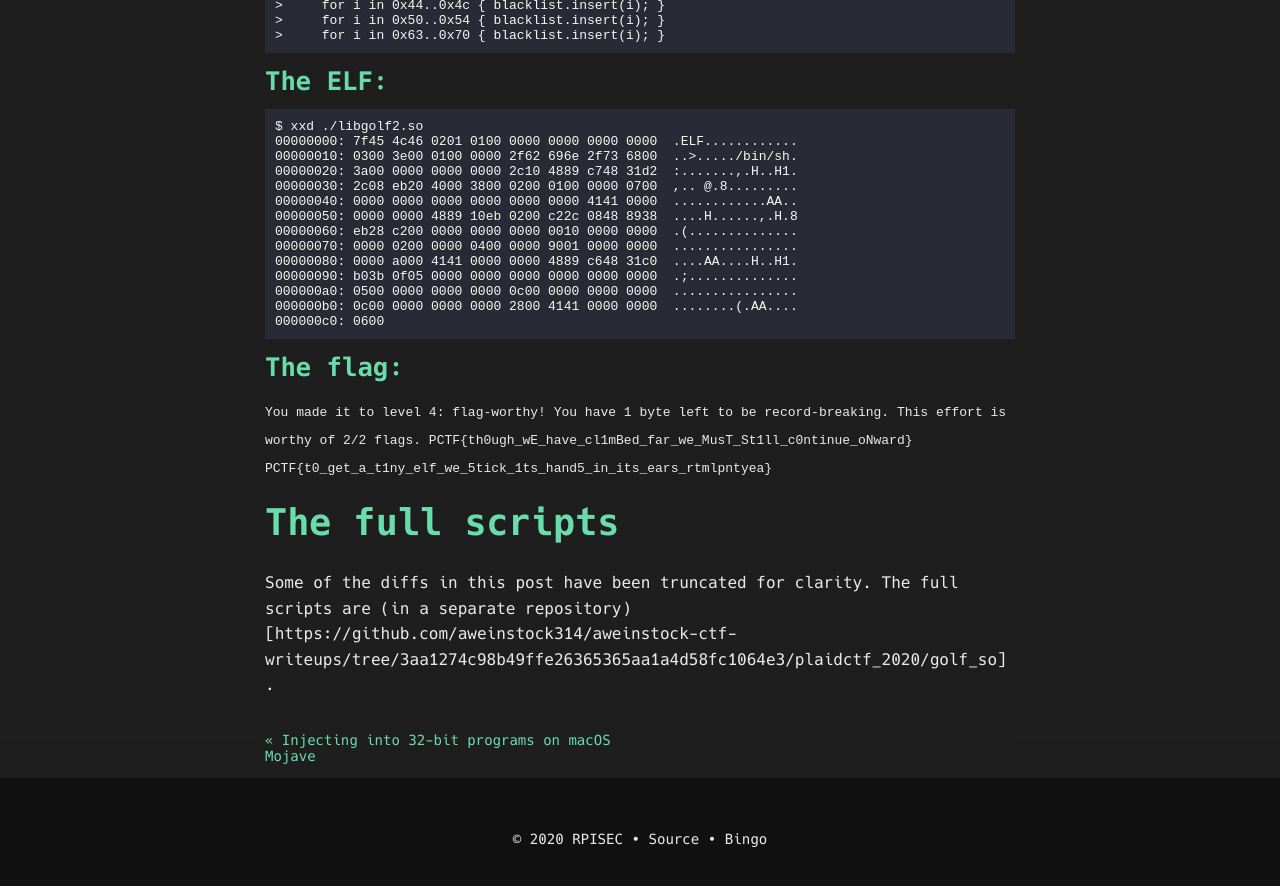
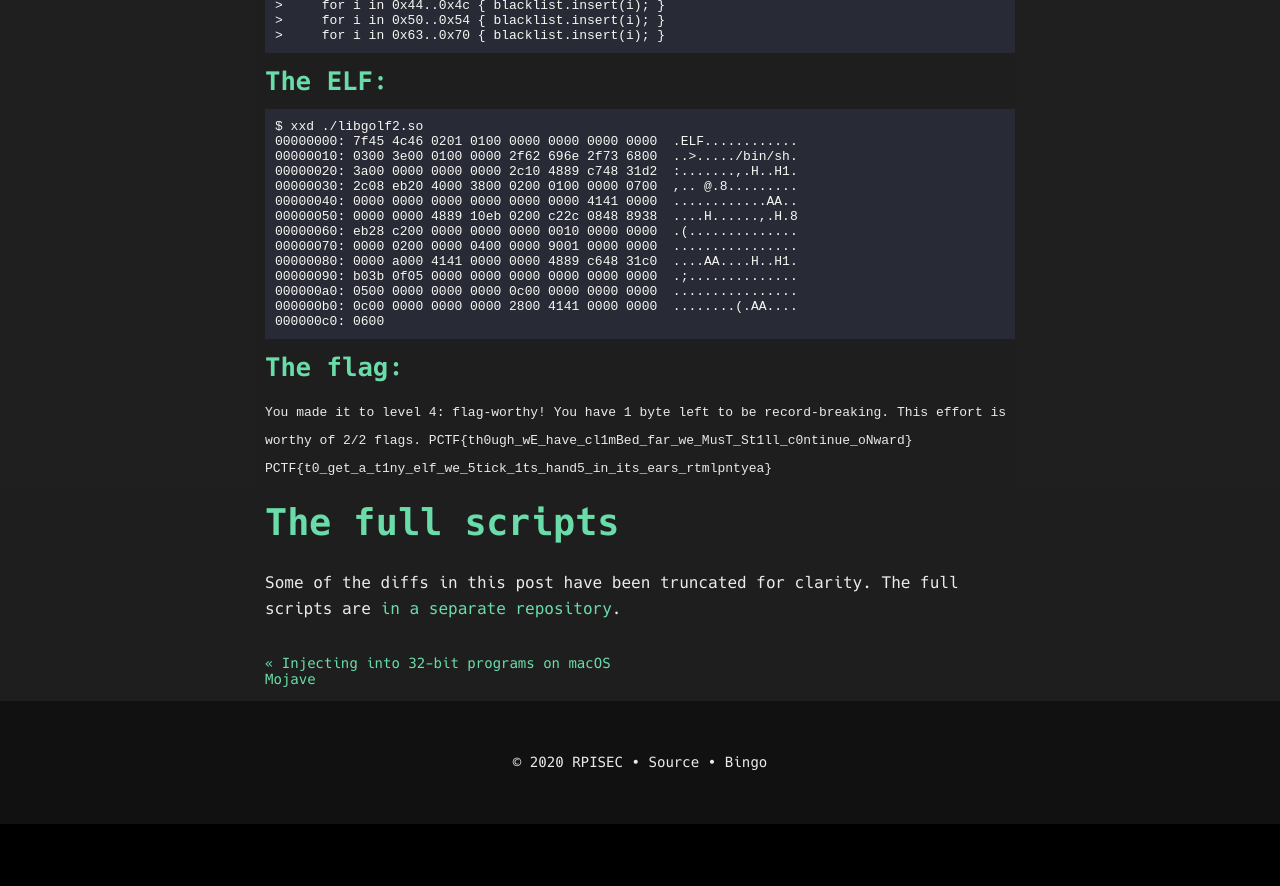
Before and after one commit to RPISEC/website, a Jekyll site: the page built from _posts/2020-04-22-plaidctf-golfso.md, in a window 1280 px wide and 900 px high, scrolled down 12722 px. Shown: the top 886 px of the window. Built offline with Jekyll 4.4.1, drawn with Linux system fonts in a browser that asks for light colours; after the commit the page ends 13546 px from its top, so only the background shows below that.

Commit message:
Fixup link syntax.

```diff
--- a/_posts/2020-04-22-plaidctf-golfso.md
+++ b/_posts/2020-04-22-plaidctf-golfso.md
@@ -592,4 +592,4 @@ $ xxd ./libgolf2.so
 `You made it to level 4: flag-worthy! You have 1 byte left to be record-breaking. This effort is worthy of 2/2 flags. PCTF{th0ugh_wE_have_cl1mBed_far_we_MusT_St1ll_c0ntinue_oNward} PCTF{t0_get_a_t1ny_elf_we_5tick_1ts_hand5_in_its_ears_rtmlpntyea}`
 
 # The full scripts
-Some of the diffs in this post have been truncated for clarity. The full scripts are (in a separate repository)[https://github.com/aweinstock314/aweinstock-ctf-writeups/tree/3aa1274c98b49ffe26365365aa1a4d58fc1064e3/plaidctf_2020/golf_so].
+Some of the diffs in this post have been truncated for clarity. The full scripts are [in a separate repository](https://github.com/aweinstock314/aweinstock-ctf-writeups/tree/3aa1274c98b49ffe26365365aa1a4d58fc1064e3/plaidctf_2020/golf_so).
```
